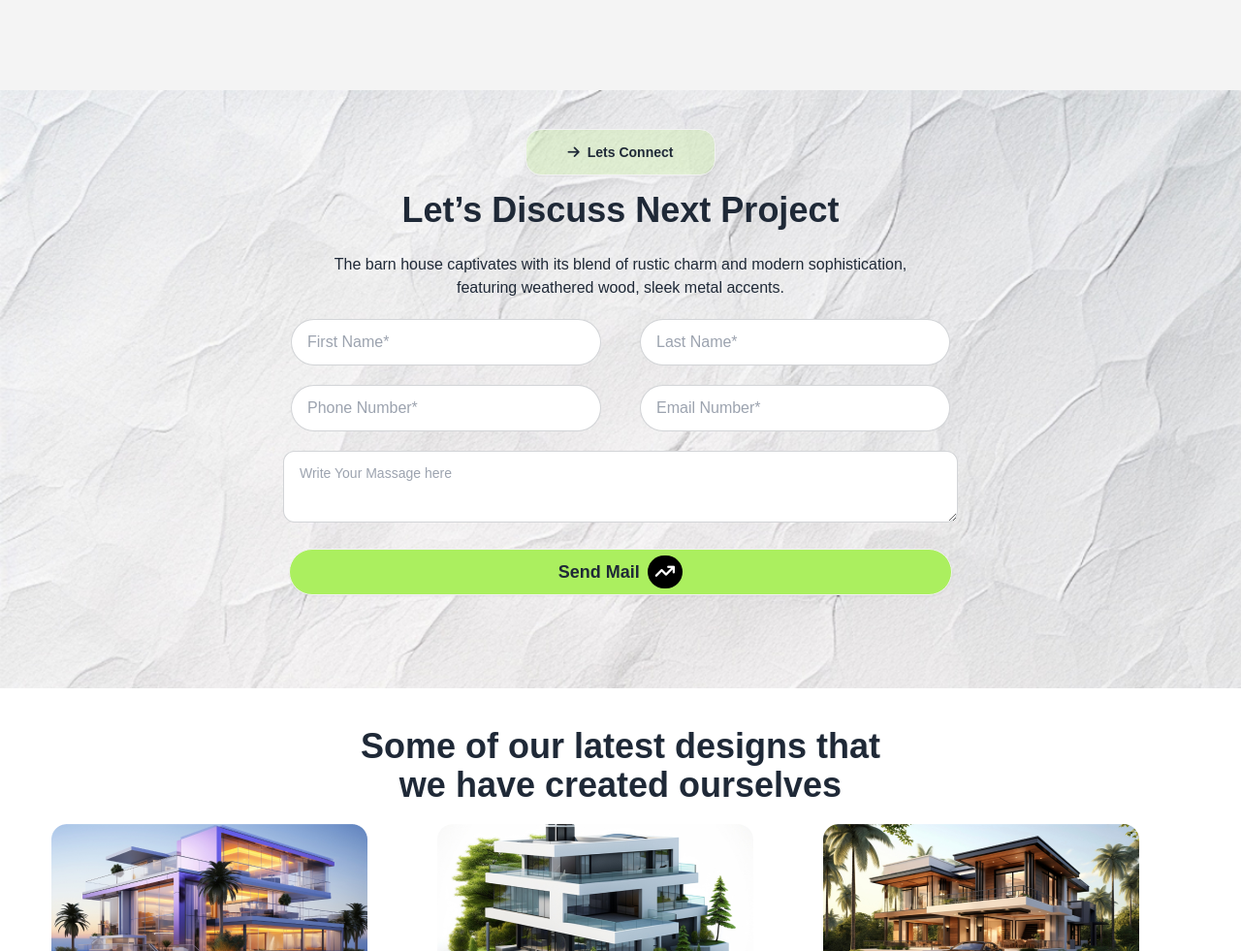
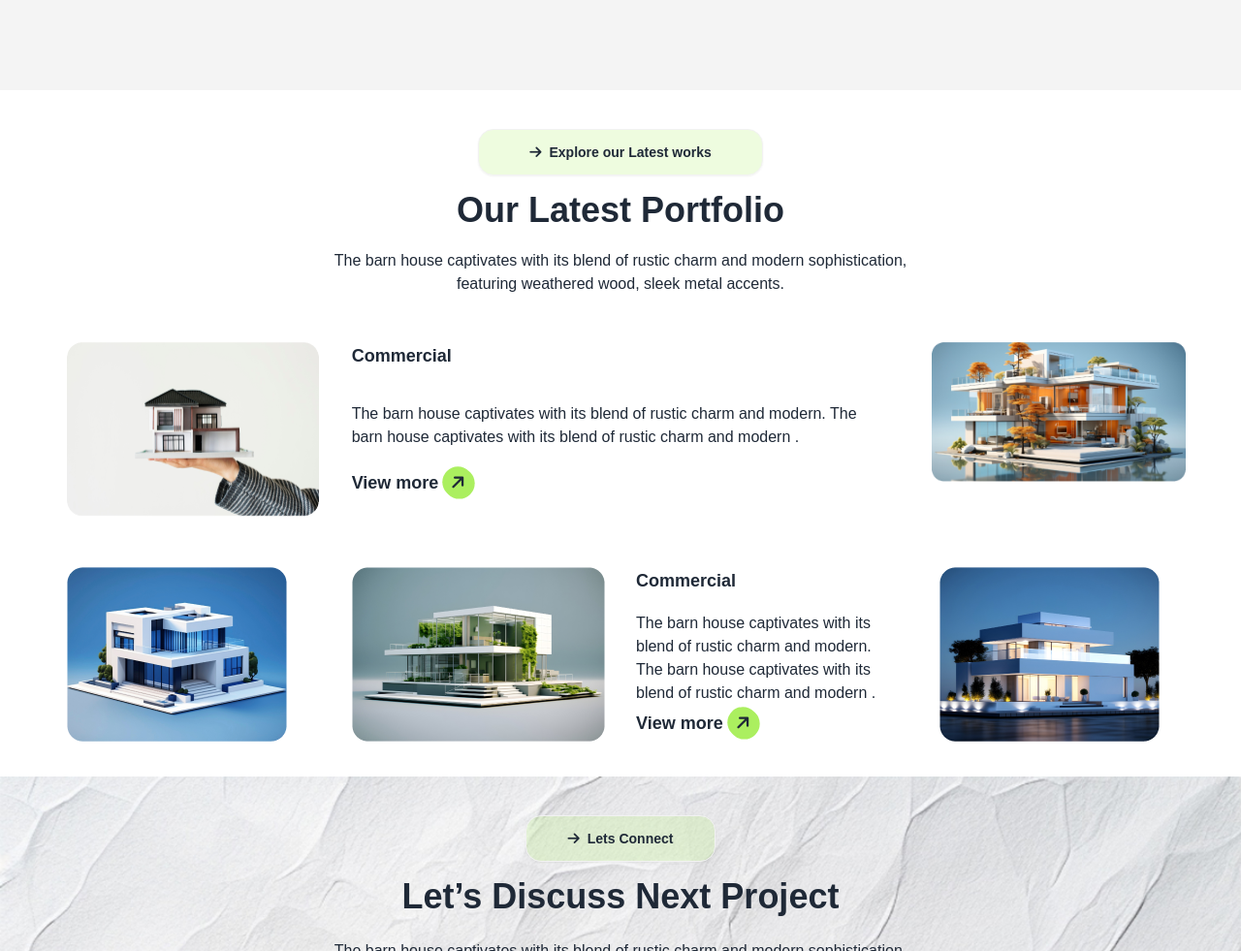
Before and after one commit to jakriyaa/Assignment-Three-Jakariya, a plain HTML site: page index.html in a window 1280 px wide. Shown: the part 2024-3005 px from the top of the page at 97% size. Drawn offline with nearby package versions, Linux system fonts and the light colour scheme.

Commit message:
some additional commit

```diff
--- a/index.html
+++ b/index.html
@@ -192,6 +192,44 @@
       </section>
      </div>
      <!-- Challenge Part Start -->
+      <section>
+        <div class="w-11/12 mx-auto">
+          <div class="flex justify-center">
+            <button class="btn bg-[#ABEF5F33] rounded-2xl sm:w-3/12 mb-4 mt-10 font-bold
+          "><span><i class="fa-solid fa-arrow-right"></i></span><a href="#">Explore our Latest works</a></button>
+          </div>
+          <div>
+            <h3 class="text-center text-4xl font-extrabold mb-5 ">Our Latest Portfolio</h3>
+            <p class="text-center mb-8">The barn house captivates with its blend of rustic charm and modern sophistication, <br>featuring weathered wood, sleek metal accents.</p>
+          </div>
+
+          <div class="grid grid-cols-1  mb-5 sm:grid-cols-4">
+
+          <img class=" p-4 rounded-3xl" src="./assets/img1.png" alt="">
+          <div class="grid col-span-2 p-4 rounded-3xl">
+            <h1 class="text-lg font-bold mb-4">Commercial</h1>
+            <p>The barn house captivates with its blend of rustic charm and modern. The barn house captivates with its blend of rustic charm and modern .</p>
+            <h3 class="text-lg font-bold ">View more <span><i class="fa-solid fa-arrow-right -rotate-45 p-2 bg-primary rounded-full"></i></span></>
+          </div>
+          <img class=" p-4 rounded-3xl ml-3 " src="assets/img2.png " alt="">
+        </div>
+
+
+          <div class="grid grid-cols-1  sm:grid-cols-4 mb-5 ">
+
+          <img class=" p-4 rounded-3xl" src="./assets/img3.png" alt="">
+          <img class=" p-4 rounded-3xl" src="./assets/img4.png" alt="">
+          <div class="grid    p-4 rounded-3xl ">
+            <h1 class="text-lg font-bold mb-4">Commercial</h1>
+            <p>The barn house captivates with its blend of rustic charm and modern. The barn house captivates with its blend of rustic charm and modern .</p>
+            <h3 class="text-lg font-bold ">View more <span><i class="fa-solid fa-arrow-right -rotate-45 p-2 bg-primary rounded-full"></i></span></>
+
+          </div>
+          <img class=" p-4 rounded-3xl ml-5" src="./assets/img5.png" alt="">
+        </div>
+
+
+      </section>
       <!-- Challenge Part End -->
 
       <!-- Form Part Start -->
```
